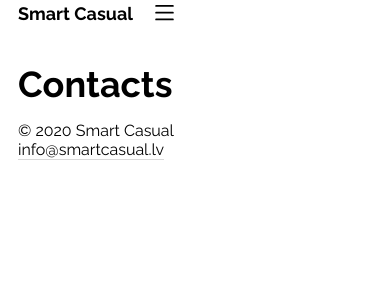
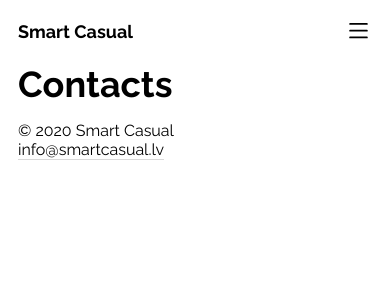
Before and after one commit to apavlovics/sonya-v2, a React (Create React App) app: page /en/contacts in a window 390 px wide. Shown: the top 300 px of the page. Built offline with nearby package versions, Linux system fonts and the light colour scheme.

Commit message:
Increase menu target sizes

```diff
--- a/src/Menu.js
+++ b/src/Menu.js
@@ -27,8 +27,6 @@
       <div>
         <div className="logo">
           <div>Smart Casual</div>
-
-          {/* TODO Increase tap target size */}
           <img
               id={maximized ? 'menu-close' : 'menu-open'}
               src={maximized ? MenuClose : MenuOpen}
--- a/src/index.css
+++ b/src/index.css
@@ -135,6 +135,7 @@
 }
 
 .logo {
+  justify-content: space-between;
   font-weight: var(--bold-font-weight);
   white-space: nowrap;
   cursor: auto;
@@ -142,11 +143,12 @@
 
 .logo div {
   margin: auto 0;
-  padding-right: 1em;
+  padding: 1em 1em 1em 0;
 }
 
 .logo img {
   display: none;
+  padding: 1em 0 1em 1em;
   cursor: pointer;
 }
 
@@ -301,7 +303,6 @@
   }
 
   .main-menu {
-    margin-top: .5em;
     flex-direction: column;
   }
 
@@ -314,16 +315,15 @@
     opacity: 0;
   }
 
-  .main-menu li {
-    margin-top: .2em;
-    margin-right: 0;
-  }
-
-  .main-menu > li:first-child {
-    margin-top: 0;
+  .main-menu li div {
+    padding: .5em 0;
   }
 
   .language-menu {
     margin-top: 1em;
   }
+
+  .language-menu li div {
+    padding: .5em .5em .5em 0;
+  }
 }
```
